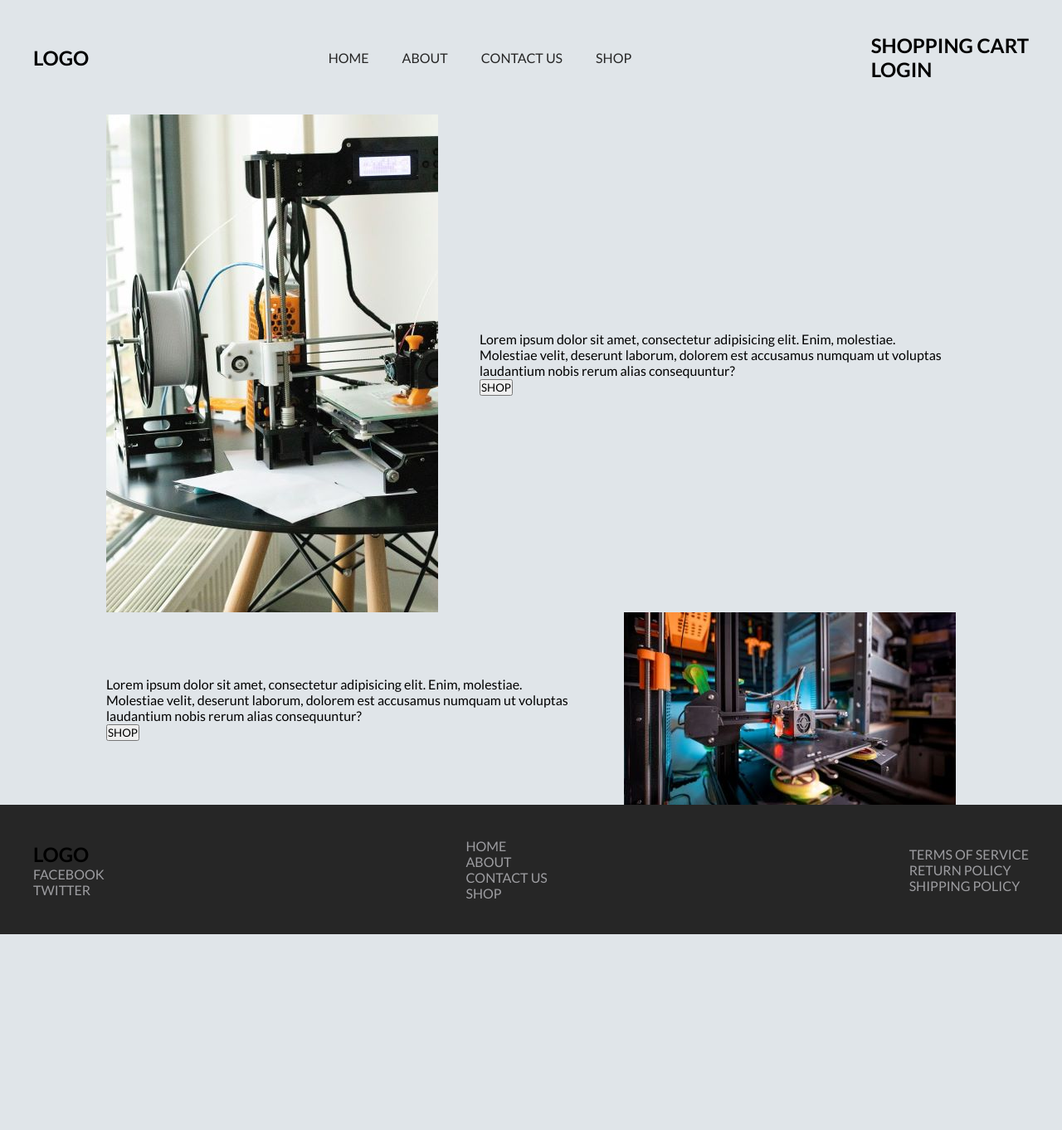
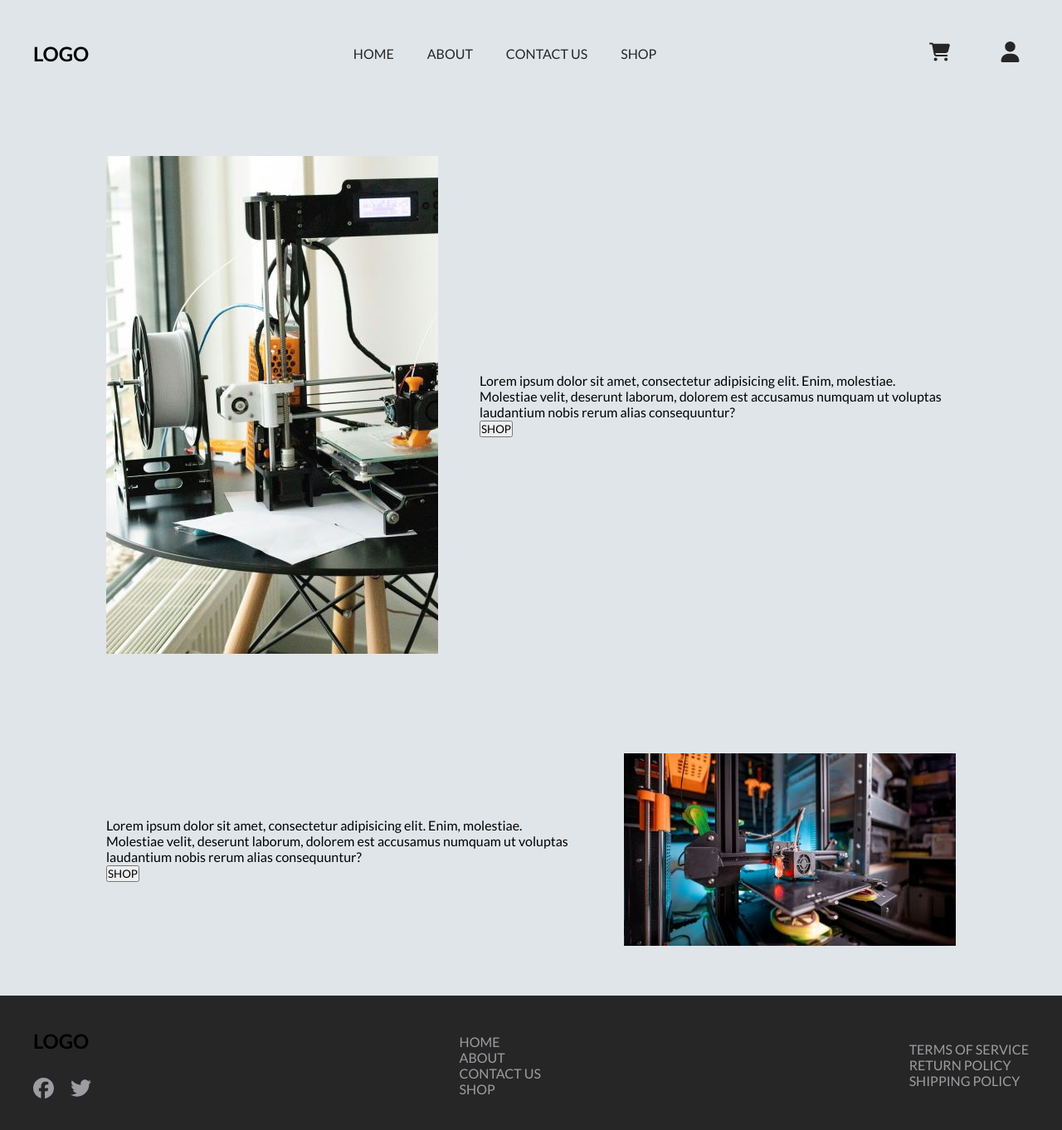
Before and after one commit to BradleyLegge/Pops-3d-Shop, a React (Vite) app: page / in a window 1280 px wide. Shown: the top 1362 px of the page at 83% size. Before the commit the page ends 1126 px from the top, so only its background shows below. Built offline with nearby package versions, Linux system fonts and the light colour scheme.

Commit message:
finished homepage layout

```diff
--- a/package.json
+++ b/package.json
@@ -11,7 +11,8 @@
   },
   "dependencies": {
     "react": "^19.0.0",
-    "react-dom": "^19.0.0"
+    "react-dom": "^19.0.0",
+    "react-icons": "^5.5.0"
   },
   "devDependencies": {
     "@eslint/js": "^9.22.0",
--- a/src/Components/Footer.jsx
+++ b/src/Components/Footer.jsx
@@ -1,4 +1,6 @@
 import React from "react";
+import { FaFacebook } from "react-icons/fa6";
+import { FaTwitter } from "react-icons/fa6";
 
 const Footer = () => {
   return (
@@ -6,8 +8,16 @@ const Footer = () => {
       <div className="footer">
         <h1>LOGO</h1>
         <ul className="social-links">
-          <li className="social-link-item">FACEBOOK</li>
-          <li className="social-link-item">TWITTER</li>
+          <li className="social-link-item">
+            <a href="">
+              <FaFacebook className="facebook-icon" />
+            </a>
+          </li>
+          <li className="social-link-item">
+            <a href="#">
+              <FaTwitter className="twitter-icon" />
+            </a>
+          </li>
         </ul>
       </div>
       <ul className="nav-links">
--- a/src/Components/Header.jsx
+++ b/src/Components/Header.jsx
@@ -1,4 +1,6 @@
 import React from "react";
+import { FaCartShopping } from "react-icons/fa6";
+import { FaUser } from "react-icons/fa6";
 
 const Header = () => {
   return (
@@ -21,8 +23,12 @@ const Header = () => {
         </ul>
       </nav>
       <div className="user-info">
-        <h2>SHOPPING CART</h2>
-        <h2>LOGIN</h2>
+        <a href="#" className="cart-link">
+          <FaCartShopping className="cart-icon" />
+        </a>
+        <a href="#" className="user-link">
+          <FaUser className="user-icon" />
+        </a>
       </div>
     </section>
   );
--- a/src/index.css
+++ b/src/index.css
@@ -11,6 +11,10 @@
   --lite-gray: #9d9da1;
   --blue: #0295db;
 }
+
+/* section {
+  border: 1px solid black;
+} */
 
 body {
   background: var(--very-lite-gray);
@@ -46,10 +50,29 @@ li a:hover {
   gap: 40px;
 }
 
+.user-info {
+  display: flex;
+  gap: 40px;
+}
+
+.cart-icon,
+.user-icon {
+  color: var(--dark-gray);
+  width: 25px;
+  height: 25px;
+  margin: 10px;
+}
+
+.cart-icon:hover,
+.user-icon:hover {
+  color: var(--blue);
+}
+
 /* HeroHP Conponent */
 
 .hero-container,
 .about-container {
+  padding: 60px 0;
   display: flex;
   gap: 50px;
   width: 80%;
@@ -69,10 +92,22 @@ li a:hover {
   padding: 40px;
 }
 
-.social-link-item,
+.social-link-item a,
 .nav-link-item a,
 .legal-link-item a {
   color: var(--lite-gray);
+}
+
+.social-links {
+  display: flex;
+  gap: 20px;
+  margin-top: 30px;
+}
+
+.facebook-icon,
+.twitter-icon {
+  width: 25px;
+  height: 25px;
 }
 
 /* Pages */
```
Also changed, not shown: 1 other file (tests, documents, lock files or other folders).
